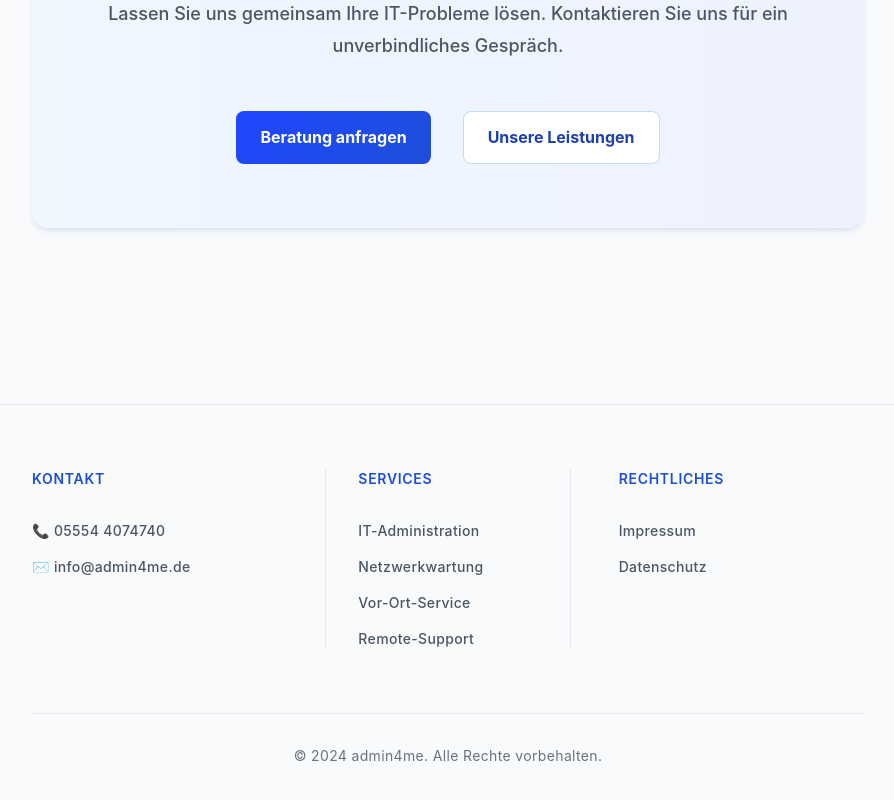
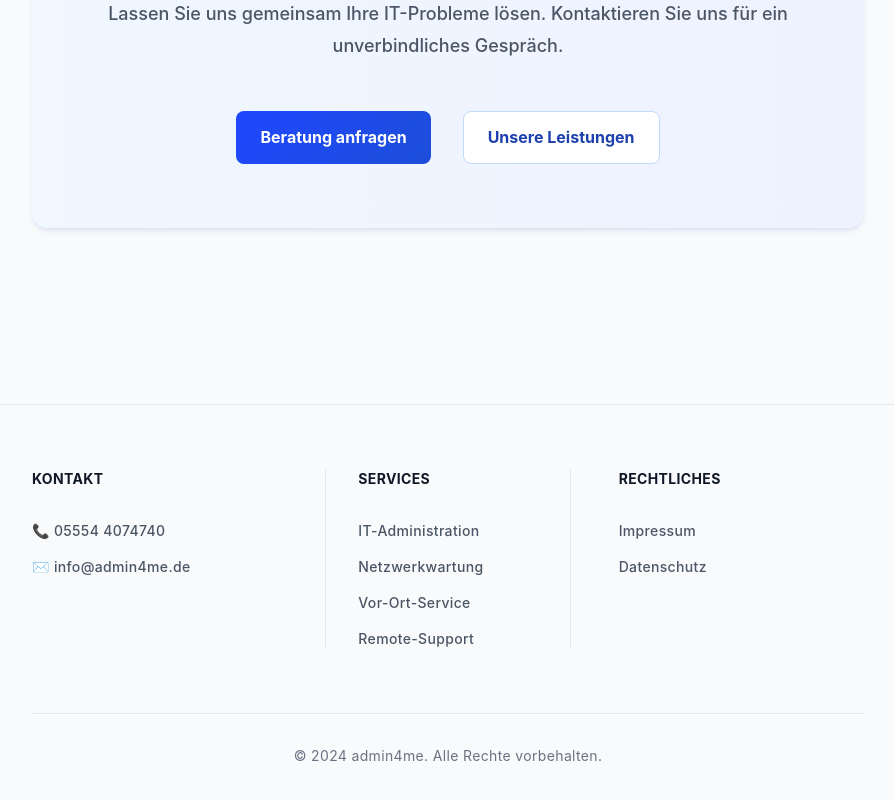
Before and after one commit to Remodops/admin4me, a Next.js app: page / in a window 1280 px wide. Shown: the part 1831-2631 px from the top of the page, without its empty margins (192-1086 px from the left). Built offline with nearby package versions, Linux system fonts and the light colour scheme.

Commit message:
fix footer

```diff
--- a/src/app/globals.css
+++ b/src/app/globals.css
@@ -50,6 +50,29 @@ html.dark, body.dark {
   .min-h-screen {
     background-color: #f9fafb;
   }
+}
+
+/* Footer Sichtbarkeit sicherstellen */
+footer {
+  display: block !important;
+  visibility: visible !important;
+  opacity: 1 !important;
+  position: relative !important;
+  z-index: 10 !important;
+}
+
+/* Flexbox Layout für Footer */
+.min-h-screen {
+  display: flex !important;
+  flex-direction: column !important;
+}
+
+main {
+  flex: 1 0 auto !important;
+}
+
+footer {
+  flex-shrink: 0 !important;
 }
 
 :root {
@@ -114,7 +137,7 @@ html.dark, body.dark {
     color: var(--dark-accent) !important;
   }
   .text-subtitle {
-    color: #93c5fd !important;
+    color: #60a5fa !important;
   }
   /* Verbesserung der Textlesbarkeit im Darkmode */
   .text-gray-600 {
@@ -220,7 +243,7 @@ html.dark, body.dark {
   color: var(--dark-accent) !important;
 }
 .dark .text-subtitle {
-  color: #93c5fd !important;
+  color: #60a5fa !important;
 }
 /* Verbesserung der Textlesbarkeit im Darkmode */
 .dark .text-gray-600 {
--- a/src/app/layout.tsx
+++ b/src/app/layout.tsx
@@ -48,7 +48,7 @@ export default function RootLayout({
         <ThemeProvider>
           <div className="min-h-screen flex flex-col bg-gray-50 dark:bg-gray-900">
             <Header />
-            <main className="flex-1">
+            <main className="flex-1 flex flex-col">
               {children}
             </main>
             <Footer />
--- a/src/components/Footer.tsx
+++ b/src/components/Footer.tsx
@@ -7,7 +7,7 @@ export default function Footer() {
         <div className="grid grid-cols-1 md:grid-cols-3 gap-12">
           {/* Kontakt */}
           <div className="text-center md:text-left">
-            <h3 className="text-sm font-bold text-gray-900 dark:text-white uppercase tracking-wide mb-8 text-subtitle">
+            <h3 className="text-sm font-bold text-gray-900 dark:text-white uppercase tracking-wide mb-8">
               Kontakt
             </h3>
             <div className="space-y-4 text-sm text-gray-600 dark:text-gray-200">
@@ -32,7 +32,7 @@ export default function Footer() {
 
           {/* Services */}
           <div className="text-center md:text-left md:border-l md:border-r border-gray-200 dark:border-gray-600 md:px-8">
-            <h3 className="text-sm font-bold text-gray-900 dark:text-white uppercase tracking-wide mb-8 text-subtitle">
+            <h3 className="text-sm font-bold text-gray-900 dark:text-white uppercase tracking-wide mb-8">
               Services
             </h3>
             <ul className="space-y-4 text-sm text-gray-600 dark:text-gray-200">
@@ -73,7 +73,7 @@ export default function Footer() {
 
           {/* Rechtliches */}
           <div className="text-center md:text-left">
-            <h3 className="text-sm font-bold text-gray-900 dark:text-white uppercase tracking-wide mb-8 text-subtitle">
+            <h3 className="text-sm font-bold text-gray-900 dark:text-white uppercase tracking-wide mb-8">
               Rechtliches
             </h3>
             <ul className="space-y-4 text-sm text-gray-600 dark:text-gray-200">
```
